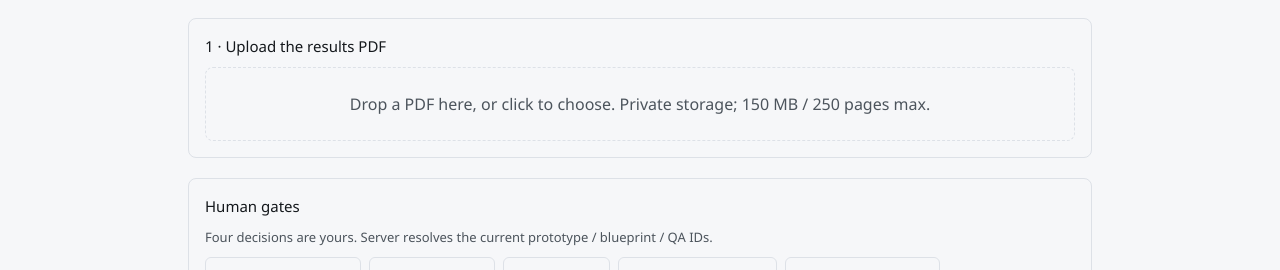
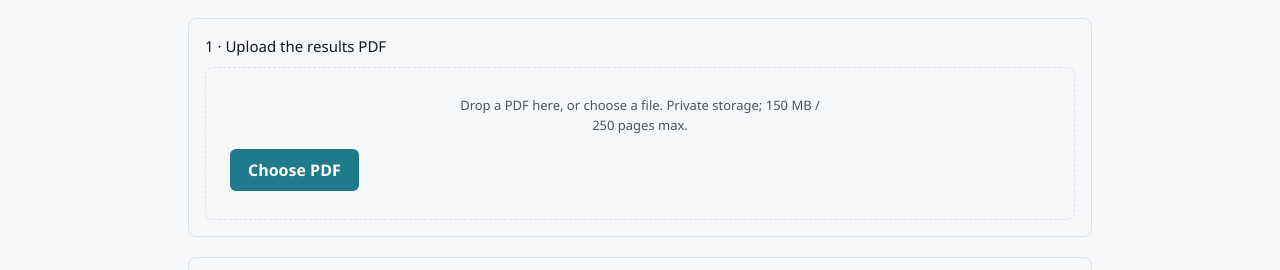
Before and after one commit to MalcolmGov/financialanalysis, a Next.js app in the folder apps/portal/: page /projects/1 in a window 1280 px wide. Shown: the part 251-521 px from the top of the page. Built offline with nearby package versions, Linux system fonts and the light colour scheme; no server answers; the database is empty; sample sign-in values are in the browser's storage.

Commit message:
Add visible Choose PDF button to project console upload
Make the upload affordance obvious with a primary button inside the
drop zone, while keeping drag-and-drop.

Co-authored-by: Cursor <cursoragent@cursor.com>

```diff
--- a/apps/portal/app/projects/[id]/console.tsx
+++ b/apps/portal/app/projects/[id]/console.tsx
@@ -323,15 +323,37 @@ export function ProjectConsole(props: {
 
       <section style={panel}>
         <h2 style={h2}>1 · Upload the results PDF</h2>
-        <label
+        <div
           style={{
-            display: "block",
-            padding: "24px",
+            display: "grid",
+            gap: 14,
+            justifyItems: "center",
+            padding: "28px 24px",
             border: "1.5px dashed var(--rule)",
             borderRadius: 8,
             textAlign: "center",
             color: "var(--ink-2)",
-            cursor: "pointer",
+          }}
+          onDragOver={(e) => {
+            e.preventDefault();
+            e.dataTransfer.dropEffect = "copy";
+          }}
+          onDrop={(e) => {
+            e.preventDefault();
+            if (busy) return;
+            const f = e.dataTransfer.files?.[0];
+            if (f) void onUpload(f);
+          }}
+        >
+          <p style={{ margin: 0, fontSize: 13, maxWidth: 360 }}>
+            Drop a PDF here, or choose a file. Private storage; 150 MB / 250 pages max.
+          </p>
+          <label
+            style={{
+              ...primary,
+              display: "inline-block",
+              cursor: busy ? "not-allowed" : "pointer",
+              opacity: busy ? 0.6 : 1,
             }}
           >
             <input
@@ -342,10 +364,12 @@ export function ProjectConsole(props: {
               onChange={(e) => {
                 const f = e.target.files?.[0];
                 if (f) void onUpload(f);
+                e.target.value = "";
               }}
             />
-          Drop a PDF here, or click to choose. Private storage; 150 MB / 250 pages max.
+            {busy ? "Uploading…" : "Choose PDF"}
           </label>
+        </div>
         {canRun ? (
           <button style={primary} disabled={busy} onClick={() => void startPipeline()}>
             Run pipeline
```
Lines whose indentation alone changed are shown as unchanged.
